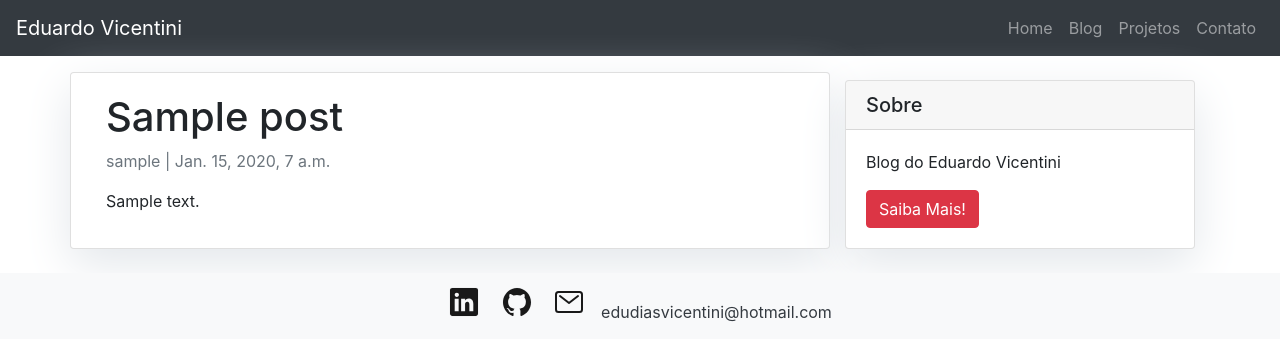
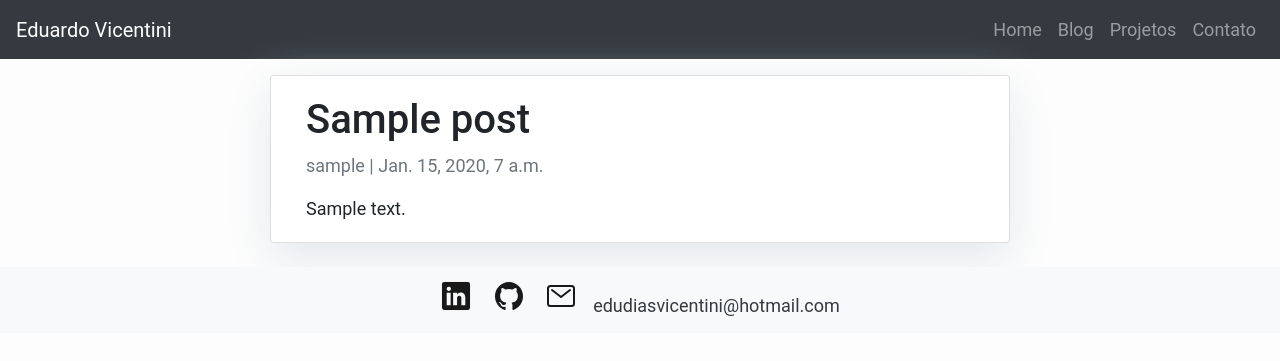
Before and after one commit to eduardo-vicentini/site_django, a Django app: a page that uses templates/base.html in a window 1280 px wide. Shown: the top 361 px of the page. Run offline with Django 3.2, Linux system fonts and the light colour scheme; tables that the repository leaves empty hold one stand-in row (values such as "Sample post"); some libraries are stand-ins or nearby versions.

Commit message:
arrumei fonte do site

```diff
--- a/templates/base.html
+++ b/templates/base.html
@@ -8,6 +8,23 @@
         integrity="sha384-9aIt2nRpC12Uk9gS9baDl411NQApFmC26EwAOH8WgZl5MYYxFfc+NcPb1dKGj7Sk" crossorigin="anonymous">
         {% load static %}
         <link rel="stylesheet" href="{% static 'css/style.css' %}">
+
+        <style>
+          body {
+              font-family: "Roboto", sans-serif;
+              font-size: 18px;
+              background-color: #fdfdfd;
+          }
+
+          .card {
+              box-shadow: 0 16px 48px #E3E7EB;
+          }
+
+          img.resize {
+              max-width:15%;
+              max-height:15%;
+          }
+      </style>
 
     </head>
 
--- a/templates/blog/post_detail.html
+++ b/templates/blog/post_detail.html
@@ -1,15 +1,14 @@
 {% extends 'base.html' %} {% block content %}
 
 <div class="container">
-  <div class="row">
-    <div class="col-md-8 card mb-4  mt-3 left  top">
+  <div class="d-flex flex-row justify-content-center">
+    <div class="col-md-8 card mb-4  mt-3">
       <div class="card-body">
         <h1>{% block title %} {{ object.title }} {% endblock title %}</h1>
         <p class=" text-muted">{{ post.author }} | {{ post.created_on }}</p>
         <p class="card-text ">{{ object.content | safe }}</p>
       </div>
     </div>
-    {% block sidebar %} {% include 'sidebar.html' %} {% endblock sidebar %}
   </div>
 </div>
 
--- a/templates/blog/sidebar.html
+++ b/templates/blog/sidebar.html
@@ -14,7 +14,7 @@
         <div class="card-body">
             <p class="card-text">Blog do Eduardo Vicentini</p>
             <a href="https://github.com/eduardo-vicentini"
-             class="btn btn-danger">Saiba Mais!</a>
+             class="btn btn-dark">Saiba Mais!</a>
         </div>
     </div>
 </div>
```
Also changed, not shown: templates/blog/blog_base.html (+17 -0 lines), templates/blog/index.html (+2 -17 lines), templates/home.html (+9 -0 lines), 1 other file.
